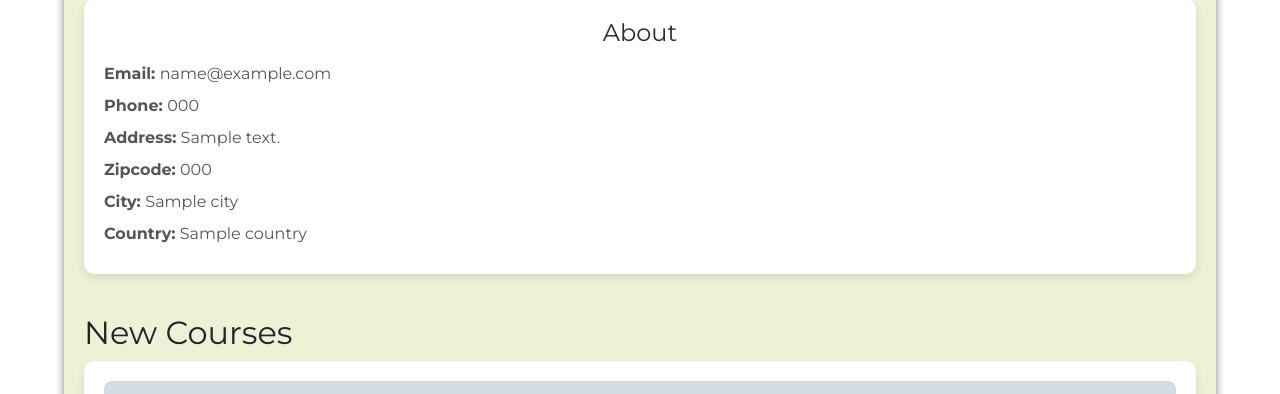
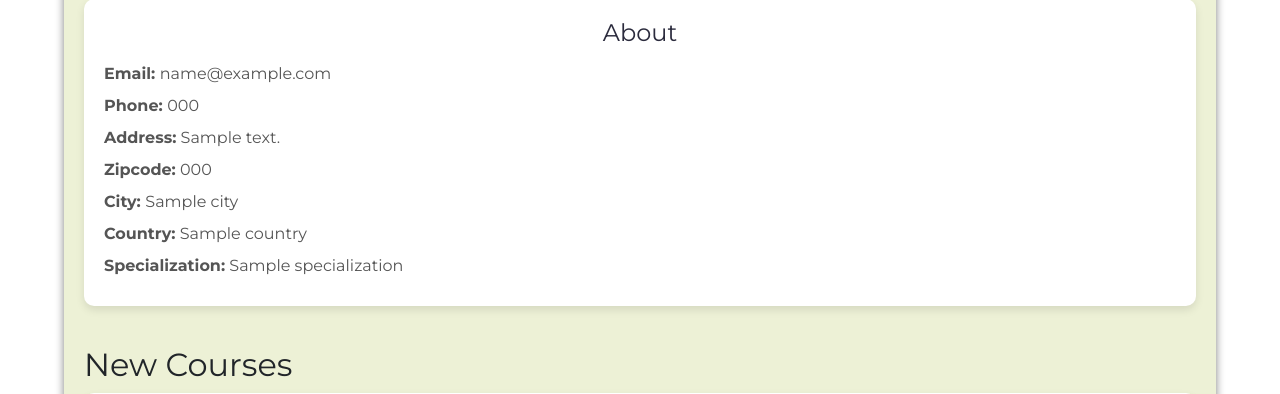
Before and after one commit to duyhnynh/COSC2430-ProjectGroup-8, a Flask app: template templates/instructor_profile.html in a window 1280 px wide. Shown: the part 359-753 px from the top of the page. Run offline with Flask 3, Linux system fonts and the light colour scheme; the template is opened without the code that fills it: most values are stand-ins (such as "Sample title", 1, 10 or a date in 2020); grey boxes marked "Sample" are stand-in pictures; some libraries are stand-ins or nearby versions.

Commit message:
add specialization

```diff
--- a/templates/instructor_profile.html
+++ b/templates/instructor_profile.html
@@ -39,6 +39,7 @@
         <p><strong>Zipcode:</strong> {{instructor.zipcode}}</p>
         <p><strong>City: </strong> {{instructor.city}}</p>
         <p><strong>Country:</strong> {{instructor.country}}</p>
+        <p><strong>Specialization:</strong> {{instructor.specialization}}</p>
       </div>
 
       <!-- add course button - only visible to instructors -->
```
